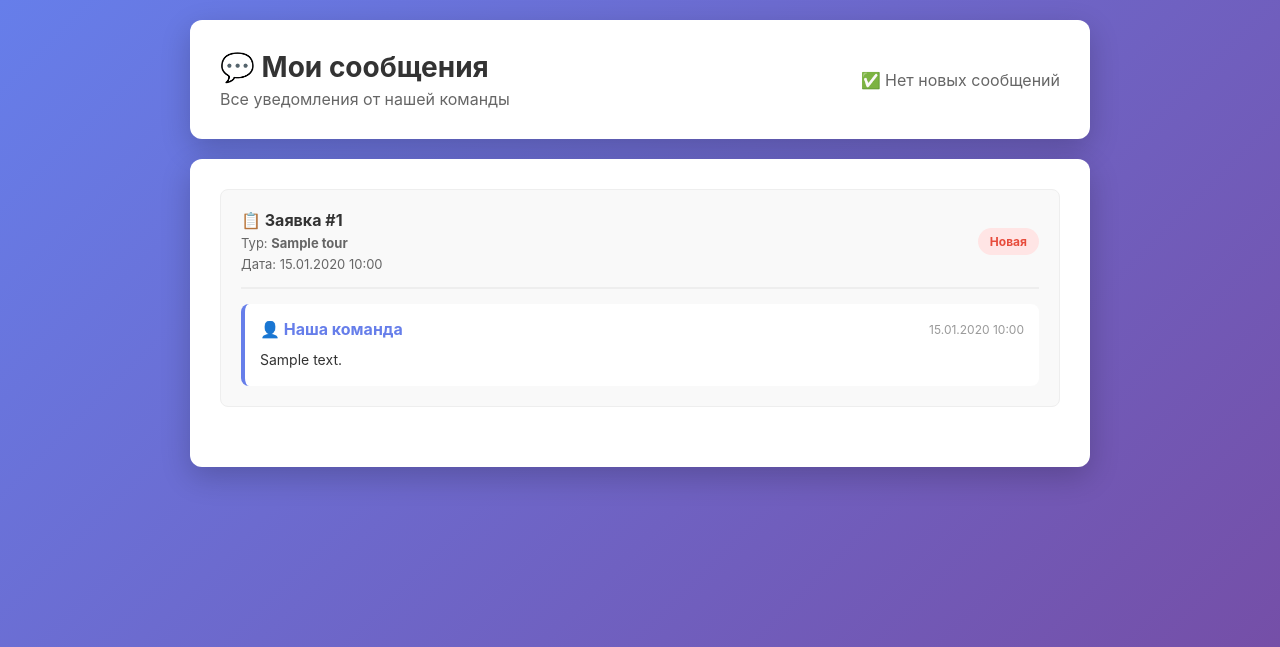
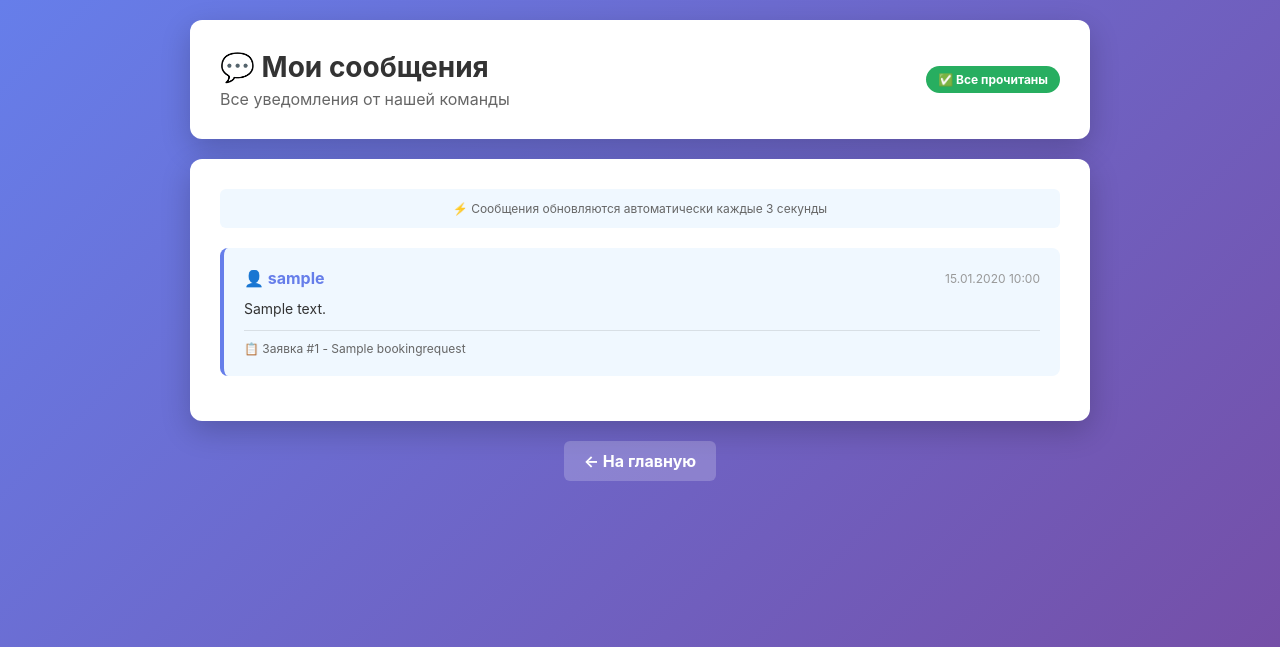
Before and after one commit to Saikal13/tur, a Django app: a page that uses templates/client_messages.html in a window 1280 px wide. Shown: the top 647 px of the page. Run offline with Django 5.2, Linux system fonts and the light colour scheme; tables that the repository leaves empty hold one stand-in row (values such as "Sample post"); data that the repository does not hold is empty.

Commit message:
AJAX real-time messages working

```diff
--- a/client_panel/urls.py
+++ b/client_panel/urls.py
@@ -8,7 +8,7 @@ urlpatterns = [
 
     # Сообщения (приватные)
     path('messages/', views.client_messages, name='client_messages'),
-    path('messages/count/', views.client_messages_count, name='client_messages_count'),
+    path('messages/ajax/', views.get_new_messages, name='get_new_messages'),  # ✅ AJAX endpoint
     path('messages/mark-read/', views.mark_messages_as_read, name='mark_messages_as_read'),
 
     # Сообщения (публичные)
--- a/client_panel/views.py
+++ b/client_panel/views.py
@@ -1,6 +1,5 @@
 from django.shortcuts import render, get_object_or_404
 from django.contrib.auth.decorators import login_required
-from django.views.decorators.http import require_http_methods
 from django.http import JsonResponse
 from bookings.models import BookingRequest
 from admin_panel.models import AdminComment, AdminLog
@@ -11,8 +10,10 @@ def booking_status(request, booking_id):
     """
     Страница статуса заявки для клиента
     """
-    # Клиент видит только свою заявку по email
-    booking = get_object_or_404(BookingRequest, id=booking_id, email=request.GET.get('email', ''))
+    try:
+        booking = BookingRequest.objects.get(id=booking_id)
+    except BookingRequest.DoesNotExist:
+        return render(request, '404.html', status=404)
 
     comments = booking.admin_comments.all()
     logs = booking.admin_logs.all()
@@ -29,7 +30,6 @@ def booking_status(request, booking_id):
 def booking_status_public(request, booking_id, email):
     """
     Открытая страница статуса заявки (без логина)
-    Доступна по ссылке с email верификацией
     """
     try:
         booking = BookingRequest.objects.get(id=booking_id)
@@ -53,7 +53,6 @@ def booking_status_public(request, booking_id, email):
 def client_messages(request):
     """
     Страница всех сообщений клиента от администратора
-    Показывает ВСЕ комментарии (не фильтруем по email)
     """
     # Получаем ВСЕ заявки
     bookings = BookingRequest.objects.all().order_by('-created_at')
@@ -77,18 +76,48 @@ def client_messages(request):
 
 
 @login_required
-def client_messages_count(request):
+def get_new_messages(request):
     """
-    AJAX endpoint для получения количества новых сообщений
+    AJAX endpoint для получения новых комментариев
+    Возвращает JSON с новыми сообщениями
     """
-    user_email = request.user.email
-    bookings = BookingRequest.objects.filter(email=user_email).values_list('id', flat=True)
-    unread = AdminComment.objects.filter(
-        booking_id__in=bookings,
-        is_read=False
-    ).count()
+    # Получаем timestamp последнего загруженного сообщения (если есть)
+    last_timestamp = request.GET.get('last_timestamp', None)
 
-    return JsonResponse({'unread_count': unread})
+    # Получаем все комментарии
+    all_comments = AdminComment.objects.all().order_by('-created_at')
+
+    # Если есть timestamp - берём только новые
+    if last_timestamp:
+        from django.utils import timezone
+        from datetime import datetime
+        try:
+            last_dt = datetime.fromisoformat(last_timestamp)
+            all_comments = all_comments.filter(created_at__gt=last_dt)
+        except:
+            pass
+
+    # Формируем JSON ответ
+    messages = []
+    for comment in all_comments:
+        messages.append({
+            'id': comment.id,
+            'booking_id': comment.booking.id,
+            'booking_name': comment.booking.name,
+            'admin_name': comment.admin.username,
+            'comment': comment.comment,
+            'created_at': comment.created_at.isoformat(),
+            'is_read': comment.is_read,
+        })
+
+    # Подсчитываем непрочитанные
+    unread_count = AdminComment.objects.filter(is_read=False).count()
+
+    return JsonResponse({
+        'messages': messages,
+        'unread_count': unread_count,
+        'success': True,
+    })
 
 
 @login_required
@@ -97,14 +126,7 @@ def mark_messages_as_read(request):
     Отметить все сообщения как прочитанные
     """
     if request.method == 'POST':
-        user_email = request.user.email
-        bookings = BookingRequest.objects.filter(email=user_email).values_list('id', flat=True)
-
-        AdminComment.objects.filter(
-            booking_id__in=bookings,
-            is_read=False
-        ).update(is_read=True)
-
+        AdminComment.objects.filter(is_read=False).update(is_read=True)
         return JsonResponse({'success': True})
 
     return JsonResponse({'success': False})
--- a/templates/client_messages.html
+++ b/templates/client_messages.html
@@ -49,6 +49,17 @@
             font-size: 14px;
         }
 
+        .status-badge {
+            display: inline-block;
+            background: #27ae60;
+            color: white;
+            padding: 6px 12px;
+            border-radius: 20px;
+            font-size: 12px;
+            font-weight: bold;
+            margin-left: 10px;
+        }
+
         .messages-container {
             background: white;
             border-radius: 12px;
@@ -67,87 +78,55 @@
             margin-bottom: 20px;
         }
 
-        .message-group {
-            margin-bottom: 30px;
-            border: 1px solid #eee;
+        .message-item {
+            padding: 20px;
+            margin-bottom: 15px;
+            background: #f0f8ff;
             border-radius: 8px;
-            padding: 20px;
-            background: #f9f9f9;
+            border-left: 4px solid #667eea;
+            animation: slideIn 0.3s ease-in-out;
         }
 
-        .booking-header {
-            display: flex;
-            justify-content: space-between;
-            align-items: center;
-            margin-bottom: 15px;
-            padding-bottom: 15px;
-            border-bottom: 2px solid #eee;
+        @keyframes slideIn {
+            from {
+                opacity: 0;
+                transform: translateY(-10px);
+            }
+            to {
+                opacity: 1;
+                transform: translateY(0);
+            }
         }
 
-        .booking-title {
-            font-weight: bold;
-            font-size: 16px;
-            color: #333;
-        }
-
-        .booking-info {
-            font-size: 13px;
-            color: #666;
-            margin-top: 5px;
-        }
-
-        .status-badge {
-            display: inline-block;
-            padding: 6px 12px;
-            border-radius: 20px;
-            font-size: 12px;
-            font-weight: bold;
-        }
-
-        .status.new { background: #ffe5e5; color: #e74c3c; }
-        .status.in-progress { background: #fff3cd; color: #f39c12; }
-        .status.confirmed { background: #d4edda; color: #27ae60; }
-        .status.done { background: #d4edda; color: #27ae60; }
-
-        .comments-list {
-            display: flex;
-            flex-direction: column;
-            gap: 12px;
-        }
-
-        .comment {
-            background: white;
-            padding: 15px;
-            border-radius: 8px;
-            border-left: 4px solid #667eea;
-        }
-
-        .comment.unread {
-            background: #f0f8ff;
-            border-left-color: #e74c3c;
-        }
-
-        .comment-header {
+        .message-header {
             display: flex;
             justify-content: space-between;
             align-items: center;
             margin-bottom: 10px;
         }
 
-        .comment-author {
+        .message-author {
             font-weight: bold;
             color: #667eea;
         }
 
-        .comment-time {
+        .message-time {
             font-size: 12px;
             color: #999;
         }
 
-        .comment-text {
+        .message-text {
             color: #333;
             line-height: 1.6;
             font-size: 14px;
+        }
+
+        .message-booking {
+            font-size: 12px;
+            color: #666;
+            margin-top: 10px;
+            padding-top: 10px;
+            border-top: 1px solid rgba(0,0,0,0.1);
         }
 
         .unread-indicator {
@@ -157,6 +136,23 @@
             background: #e74c3c;
             border-radius: 50%;
             margin-left: 10px;
+        }
+
+        .loading {
+            text-align: center;
+            padding: 20px;
+            color: #999;
+            font-size: 12px;
+        }
+
+        .refresh-info {
+            background: #f0f8ff;
+            padding: 12px;
+            border-radius: 6px;
+            margin-bottom: 20px;
+            text-align: center;
+            font-size: 12px;
+            color: #666;
         }
 
         .back-link {
@@ -189,14 +185,10 @@
                 text-align: center;
             }
 
-            .booking-header {
+            .message-header {
                 flex-direction: column;
                 align-items: flex-start;
-                gap: 10px;
-            }
-
-            .messages-container {
-                padding: 20px;
+                gap: 5px;
             }
         }
     </style>
@@ -212,56 +204,37 @@
         <div class="header-info">
             {% if unread_count > 0 %}
             <div class="unread-badge">
-                🔔 {{ unread_count }} новых
+                🔔 <span id="unread-count">{{ unread_count }}</span> новых
             </div>
             {% else %}
-            <p style="color: #666;">✅ Нет новых сообщений</p>
+            <div class="status-badge">✅ Все прочитаны</div>
             {% endif %}
         </div>
     </div>
 
     <div class="messages-container">
-        {% if comments %}
-            {% regroup comments by booking as comments_by_booking %}
-
-            {% for booking_group in comments_by_booking %}
-            <div class="message-group">
-                <div class="booking-header">
-                    <div>
-                        <div class="booking-title">
-                            📋 Заявка #{{ booking_group.grouper.id }}
-                        </div>
-                        <div class="booking-info">
-                            Тур: <strong>{{ booking_group.grouper.tour.title }}</strong>
-                        </div>
-                        <div class="booking-info">
-                            Дата: {{ booking_group.grouper.created_at|date:"d.m.Y H:i" }}
-                        </div>
-                    </div>
-                    <span class="status-badge status {{ booking_group.grouper.status }}">
-                        {{ booking_group.grouper.get_status_display }}
-                    </span>
+        <div class="refresh-info">
+            ⚡ Сообщения обновляются автоматически каждые 3 секунды
         </div>
 
-                <div class="comments-list">
-                    {% for comment in booking_group.list %}
-                    <div class="comment {% if not comment.is_read %}unread{% endif %}">
-                        <div class="comment-header">
-                            <span class="comment-author">
-                                👤 Наша команда
+        <div id="messages-list">
+            {% if comments %}
+                {% for comment in comments %}
+                <div class="message-item" data-id="{{ comment.id }}">
+                    <div class="message-header">
+                        <span class="message-author">
+                            👤 {{ comment.admin.username }}
                             {% if not comment.is_read %}
                             <span class="unread-indicator"></span>
                             {% endif %}
                         </span>
-                            <span class="comment-time">
-                                {{ comment.created_at|date:"d.m.Y H:i" }}
-                            </span>
+                        <span class="message-time">{{ comment.created_at|date:"d.m.Y H:i" }}</span>
                     </div>
-                        <div class="comment-text">
+                    <div class="message-text">
                         {{ comment.comment }}
                     </div>
-                    </div>
-                    {% endfor %}
+                    <div class="message-booking">
+                        📋 Заявка #{{ comment.booking.id }} - {{ comment.booking.name }}
                     </div>
                 </div>
                 {% endfor %}
@@ -274,26 +247,111 @@
             {% endif %}
         </div>
 
-    {% if not is_public %}
+        <div class="loading" id="loading" style="display: none;">
+            ⏳ Загрузка новых сообщений...
+        </div>
+    </div>
+
     <div class="back-link">
         <a href="/">← На главную</a>
     </div>
-    {% endif %}
 </div>
 
 <script>
-// Автоматически обновляем счетчик каждые 30 секунд
-{% if not is_public %}
-setInterval(function() {
-    fetch('/client/messages/count/')
-        .then(r => r.json())
+// Переменная для отслеживания последнего сообщения
+let lastTimestamp = null;
+
+// Получаем время первого сообщения
+const firstMessage = document.querySelector('[data-id]');
+if (firstMessage) {
+    lastTimestamp = new Date().toISOString();
+}
+
+// Функция для получения новых сообщений
+function checkForNewMessages() {
+    const url = '/client/messages/ajax/' + (lastTimestamp ? '?last_timestamp=' + lastTimestamp : '');
+
+    fetch(url)
+        .then(response => response.json())
         .then(data => {
-            if (data.unread_count > 0) {
-                document.title = `(${data.unread_count}) Мои сообщения`;
+            if (data.success && data.messages.length > 0) {
+                // Добавляем новые сообщения в начало списка
+                const messagesList = document.getElementById('messages-list');
+
+                // Очищаем "Нет сообщений" если была
+                if (messagesList.querySelector('.no-messages')) {
+                    messagesList.innerHTML = '';
                 }
+
+                data.messages.forEach(msg => {
+                    const html = `
+                        <div class="message-item" data-id="${msg.id}">
+                            <div class="message-header">
+                                <span class="message-author">
+                                    👤 ${msg.admin_name}
+                                    ${!msg.is_read ? '<span class="unread-indicator"></span>' : ''}
+                                </span>
+                                <span class="message-time">${new Date(msg.created_at).toLocaleString('ru-RU')}</span>
+                            </div>
+                            <div class="message-text">
+                                ${msg.comment}
+                            </div>
+                            <div class="message-booking">
+                                📋 Заявка #${msg.booking_id} - ${msg.booking_name}
+                            </div>
+                        </div>
+                    `;
+                    messagesList.insertAdjacentHTML('afterbegin', html);
                 });
-}, 30000);
-{% endif %}
+
+                // Обновляем счетчик непрочитанных
+                document.getElementById('unread-count').textContent = data.unread_count;
+
+                // Воспроизводим звук уведомления
+                playNotificationSound();
+
+                // Обновляем timestamp
+                lastTimestamp = new Date().toISOString();
+            }
+
+            // Скрываем индикатор загрузки
+            document.getElementById('loading').style.display = 'none';
+        })
+        .catch(err => {
+            console.error('Ошибка при получении сообщений:', err);
+            document.getElementById('loading').style.display = 'none';
+        });
+}
+
+// Функция для воспроизведения звука
+function playNotificationSound() {
+    // Используем Web Audio API для создания звука
+    try {
+        const audioContext = new (window.AudioContext || window.webkitAudioContext)();
+        const oscillator = audioContext.createOscillator();
+        const gainNode = audioContext.createGain();
+
+        oscillator.connect(gainNode);
+        gainNode.connect(audioContext.destination);
+
+        oscillator.frequency.value = 800;
+        oscillator.type = 'sine';
+
+        gainNode.gain.setValueAtTime(0.3, audioContext.currentTime);
+        gainNode.gain.exponentialRampToValueAtTime(0.01, audioContext.currentTime + 0.5);
+
+        oscillator.start(audioContext.currentTime);
+        oscillator.stop(audioContext.currentTime + 0.5);
+    } catch (e) {
+        // Браузер не поддерживает Web Audio API - ничего страшного
+    }
+}
+
+// Проверяем новые сообщения каждые 3 секунды
+setInterval(checkForNewMessages, 3000);
+
+// Первую проверку делаем сразу
+checkForNewMessages();
 </script>
 
 </body>
```
Lines whose indentation alone changed are shown as unchanged.
